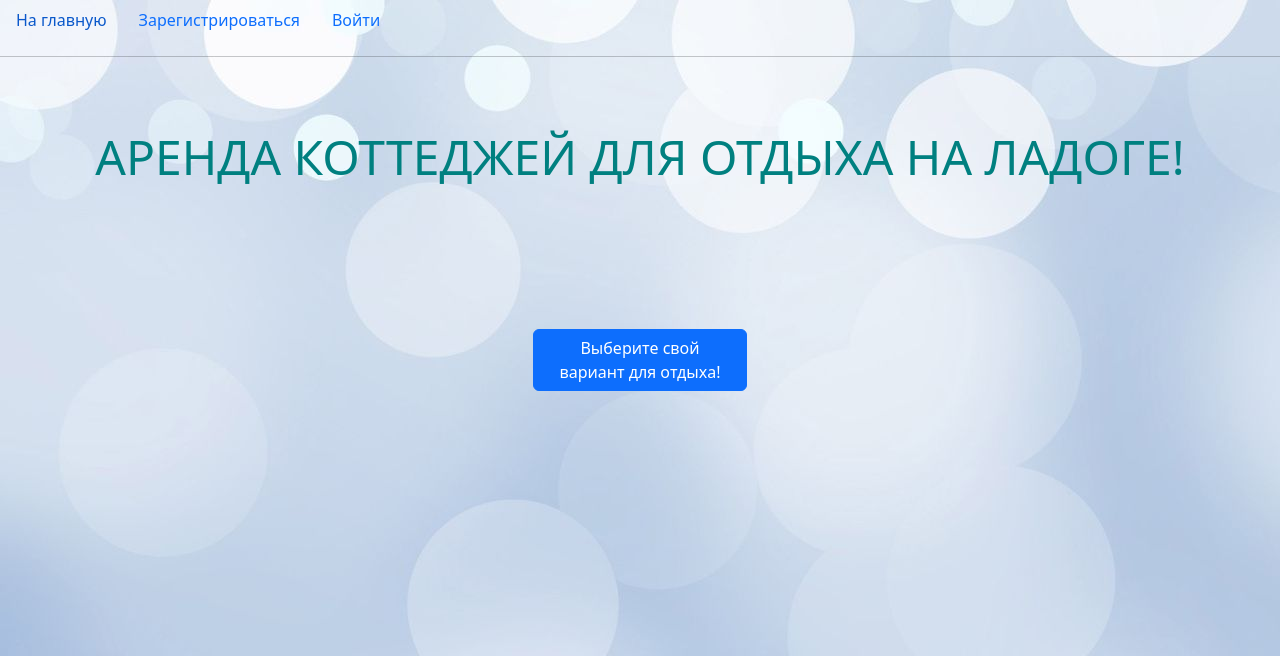
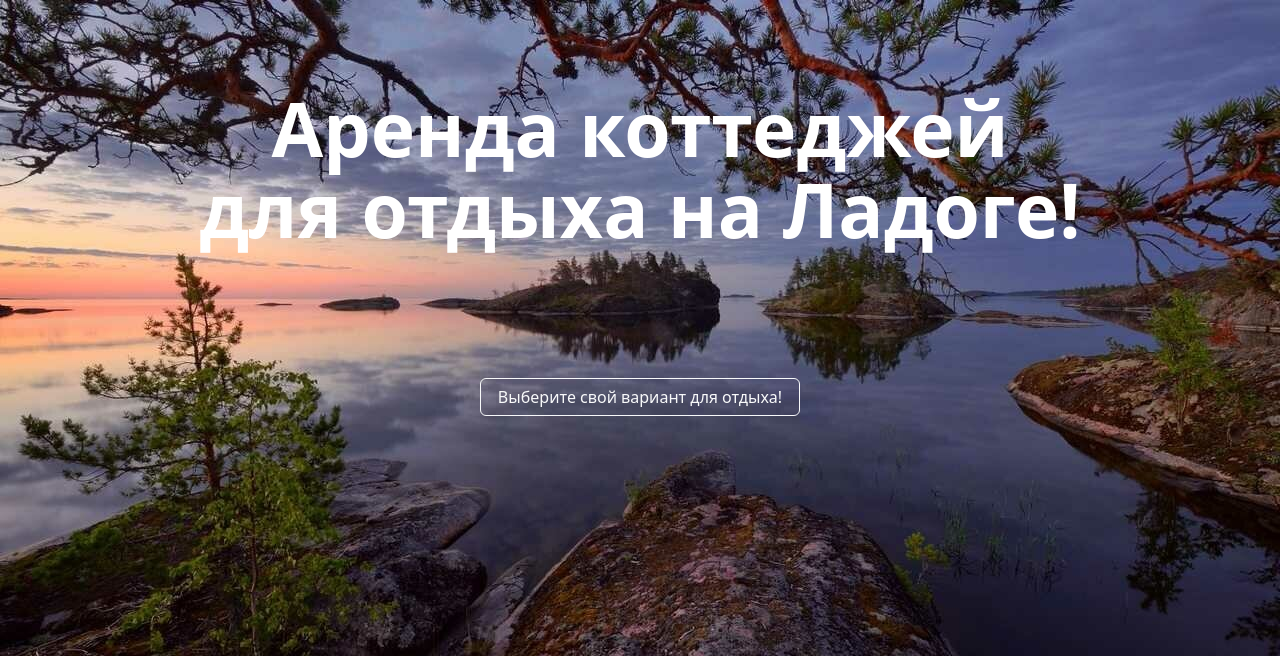
Before and after one commit to Sergiooo74/django_blog, a Django app: page / in a window 1280 px wide. Shown: the top 656 px of the page. Run offline with Django 5.2, Linux system fonts and the light colour scheme.

Commit message:
from05/12/24

```diff
--- a/blog/templates/blog/index.html
+++ b/blog/templates/blog/index.html
@@ -1,26 +1,31 @@
-{% extends 'blog/base.html' %}
+{% load static %}
+<link href="https://cdn.jsdelivr.net/npm/bootstrap@5.3.3/dist/css/bootstrap.min.css" rel="stylesheet" integrity="sha384-QWTKZyjpPEjISv5WaRU9OFeRpok6YctnYmDr5pNlyT2bRjXh0JMhjY6hW+ALEwIH" crossorigin="anonymous">
 
-{% block content %}
+<body style="background-image: url('{% static 'img/lake2.png' %}')">
 <br>
 <br>
-<p>АРЕНДА КОТТЕДЖЕЙ ДЛЯ ОТДЫХА НА ЛАДОГЕ!</p>
+<br>
+
+<br>
+<p>Аренда коттеджей</p>
+<p>для отдыха на Ладоге!</p>
 <br>
 <br>
 <br>
 <br>
 <br>
-<div class="d-grid col-2 mx-auto">
-<a href="{% url 'blog:post_list'%}" class="btn btn-primary">Выберите свой вариант для отдыха!</a>
+<div class="d-grid col-3 mx-auto">
+<a href="{% url 'blog:post_list'%}" class="btn btn-outline-light">Выберите свой вариант для отдыха!</a>
 </div>
+<script src="https://cdn.jsdelivr.net/npm/bootstrap@5.3.3/dist/js/bootstrap.bundle.min.js" integrity="sha384-YvpcrYf0tY3lHB60NNkmXc5s9fDVZLESaAA55NDzOxhy9GkcIdslK1eN7N6jIeHz" crossorigin="anonymous"></script>
+</body>
 
 <style>
 p {display: flex;
    justify-content: center;
-   font-size: 48px;
-   color: teal;
+   font-size: 75px;
+   color: white;
+   font-weight: 650;
+   line-height: 65px
  }
-
 </style>
-
-
-{% endblock content %}
```
Also changed, not shown: db.sqlite3, static/img/lake1.png (added), static/img/lake2.png (added), static/img/lake3.png (added).
